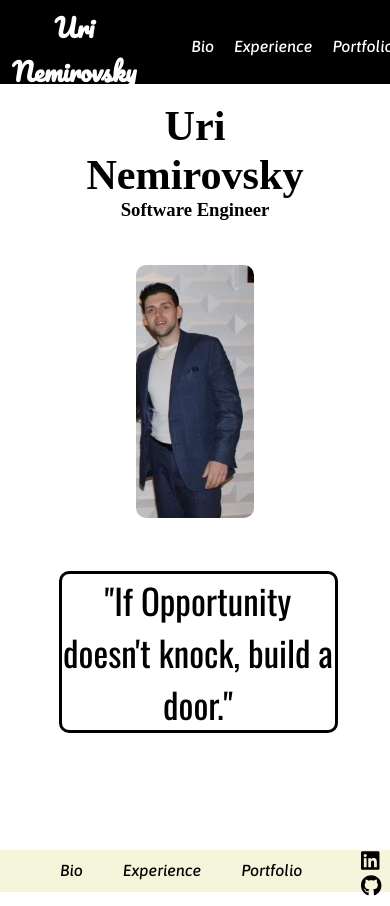
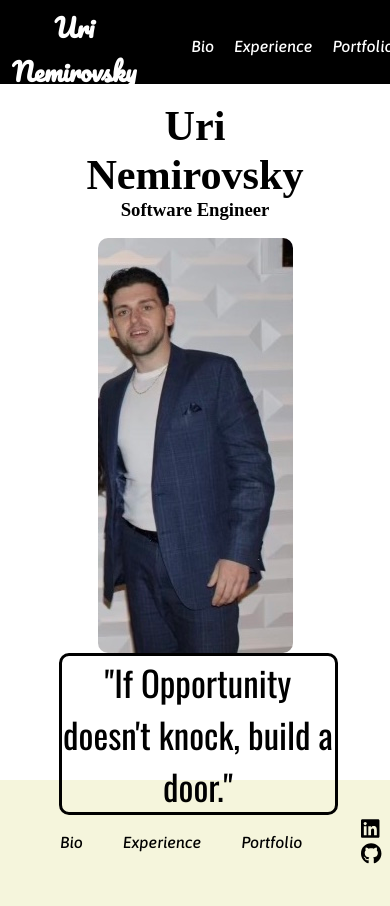
Before and after one commit to uri4587/Portfolio-Site, a plain HTML site: page index.html in a window 390 px wide. Drawn offline with nearby package versions, Linux system fonts and the light colour scheme.

Commit message:
resized footer and image on homepage

```diff
--- a/pages/experience.css
+++ b/pages/experience.css
@@ -169,8 +169,8 @@ h3 {
     }
 
     footer {
-        margin-top: 90px;
-        height: 5vh;
+        margin-top: 30px;
+        height: 18vh;
 
     }
 
--- a/pages/portfolio.css
+++ b/pages/portfolio.css
@@ -157,8 +157,8 @@ img {
     }
 
     footer {
-        margin-top: 90px;
-        height: 5vh;
+        margin-top: 30px;
+        height: 15vh;
 
     }
 
--- a/style.css
+++ b/style.css
@@ -66,7 +66,7 @@ header {
     border-radius: 10px;
     /* margin-left: 40px; */
     margin-top: 2vh;
-    height: 30vh;
+    /* height: 30vh;  */
 }
 
 #heading {
@@ -154,8 +154,8 @@ svg {
     }
 
     footer {
-        margin-top: 90px;
-        height: 5vh;
+        margin-top: 20px;
+        height: 15vh;
 
     }
 
```
